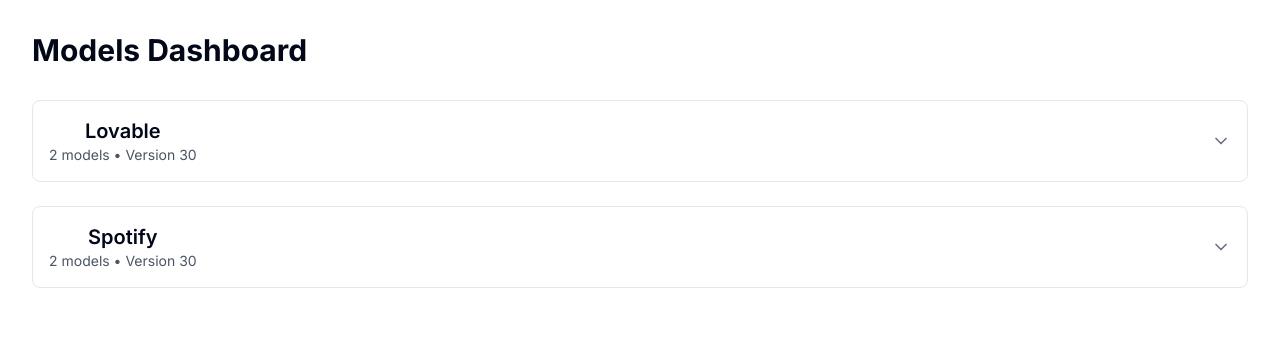
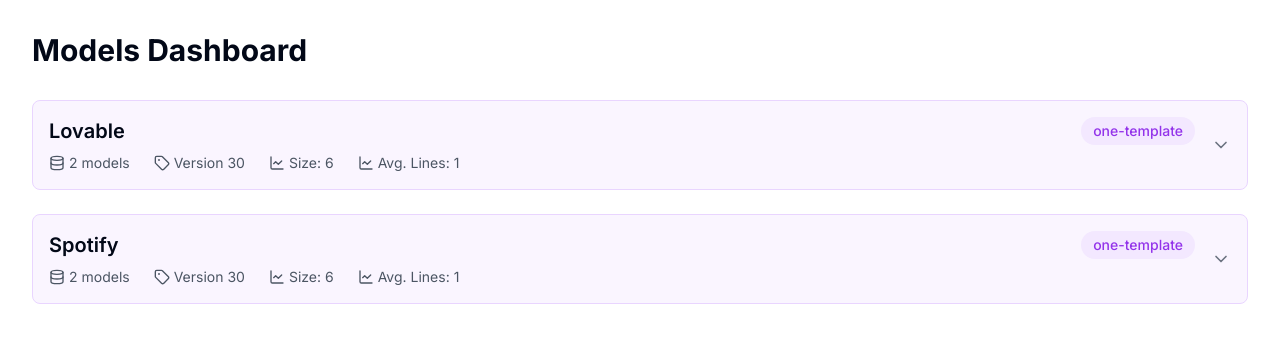
Before and after one commit to IsmaelGSerrano/vendor-model-dashboard, a React (Vite) app: page / in a window 1280 px wide. Shown: the top 342 px of the page. Built offline with nearby package versions, Linux system fonts and the light colour scheme.

Commit message:
Add vendor details display
Enhance the VendorSection component to show additional information about the vendor, including size, average lines, and category. Implement color changes based on the vendor's category.
[skip gpt_engineer]

```diff
--- a/src/components/VendorSection.tsx
+++ b/src/components/VendorSection.tsx
@@ -1,7 +1,7 @@
 import { Vendor } from "@/types/models";
 import { useState } from "react";
 import ModelCard from "./ModelCard";
-import { ChevronDown, ChevronUp } from "lucide-react";
+import { ChevronDown, ChevronUp, Database, LineChart, Tag } from "lucide-react";
 
 interface VendorSectionProps {
   vendor: Vendor;
@@ -10,22 +10,72 @@ interface VendorSectionProps {
 const VendorSection = ({ vendor }: VendorSectionProps) => {
   const [isExpanded, setIsExpanded] = useState(false);
 
+  const getCategoryColor = (category: string) => {
+    switch (category.toLowerCase()) {
+      case "one-template":
+        return "bg-purple-50 border-purple-200";
+      case "multi-template":
+        return "bg-blue-50 border-blue-200";
+      case "custom":
+        return "bg-orange-50 border-orange-200";
+      default:
+        return "bg-gray-50 border-gray-200";
+    }
+  };
+
+  const getCategoryTextColor = (category: string) => {
+    switch (category.toLowerCase()) {
+      case "one-template":
+        return "text-purple-600 bg-purple-100";
+      case "multi-template":
+        return "text-blue-600 bg-blue-100";
+      case "custom":
+        return "text-orange-600 bg-orange-100";
+      default:
+        return "text-gray-600 bg-gray-100";
+    }
+  };
+
   return (
-    <div className="border rounded-lg mb-6">
+    <div className={`border rounded-lg mb-6 ${getCategoryColor(vendor.category)}`}>
       <button
-        className="w-full flex items-center justify-between p-4 hover:bg-gray-50"
+        className="w-full flex items-center justify-between p-4 hover:bg-opacity-75 transition-colors"
         onClick={() => setIsExpanded(!isExpanded)}
       >
-        <div>
-          <h2 className="text-xl font-semibold">{vendor.vendor_name}</h2>
-          <p className="text-sm text-gray-600">
-            {vendor.models.length} models • Version {vendor.model_version}
-          </p>
+        <div className="flex-1">
+          <div className="flex items-center justify-between mb-2">
+            <h2 className="text-xl font-semibold">{vendor.vendor_name}</h2>
+            <span
+              className={`px-3 py-1 rounded-full text-sm font-medium ${getCategoryTextColor(
+                vendor.category
+              )}`}
+            >
+              {vendor.category}
+            </span>
+          </div>
+          <div className="flex items-center gap-6 text-sm text-gray-600">
+            <div className="flex items-center gap-1">
+              <Database className="h-4 w-4" />
+              <span>{vendor.models.length} models</span>
+            </div>
+            <div className="flex items-center gap-1">
+              <Tag className="h-4 w-4" />
+              <span>Version {vendor.model_version}</span>
+            </div>
+            <div className="flex items-center gap-1">
+              <LineChart className="h-4 w-4" />
+              <span>Size: {vendor.size}</span>
+            </div>
+            <div className="flex items-center gap-1">
+              <LineChart className="h-4 w-4" />
+              <span>Avg. Lines: {vendor.avg_lines}</span>
+            </div>
+          </div>
         </div>
         {isExpanded ? (
-          <ChevronUp className="h-5 w-5 text-gray-500" />
+          <ChevronUp className="h-5 w-5 text-gray-500 ml-4" />
         ) : (
-          <ChevronDown className="h-5 w-5 text-gray-500" />
+          <ChevronDown className="h-5 w-5 text-gray-500 ml-4" />
         )}
       </button>
       {isExpanded && (
```
